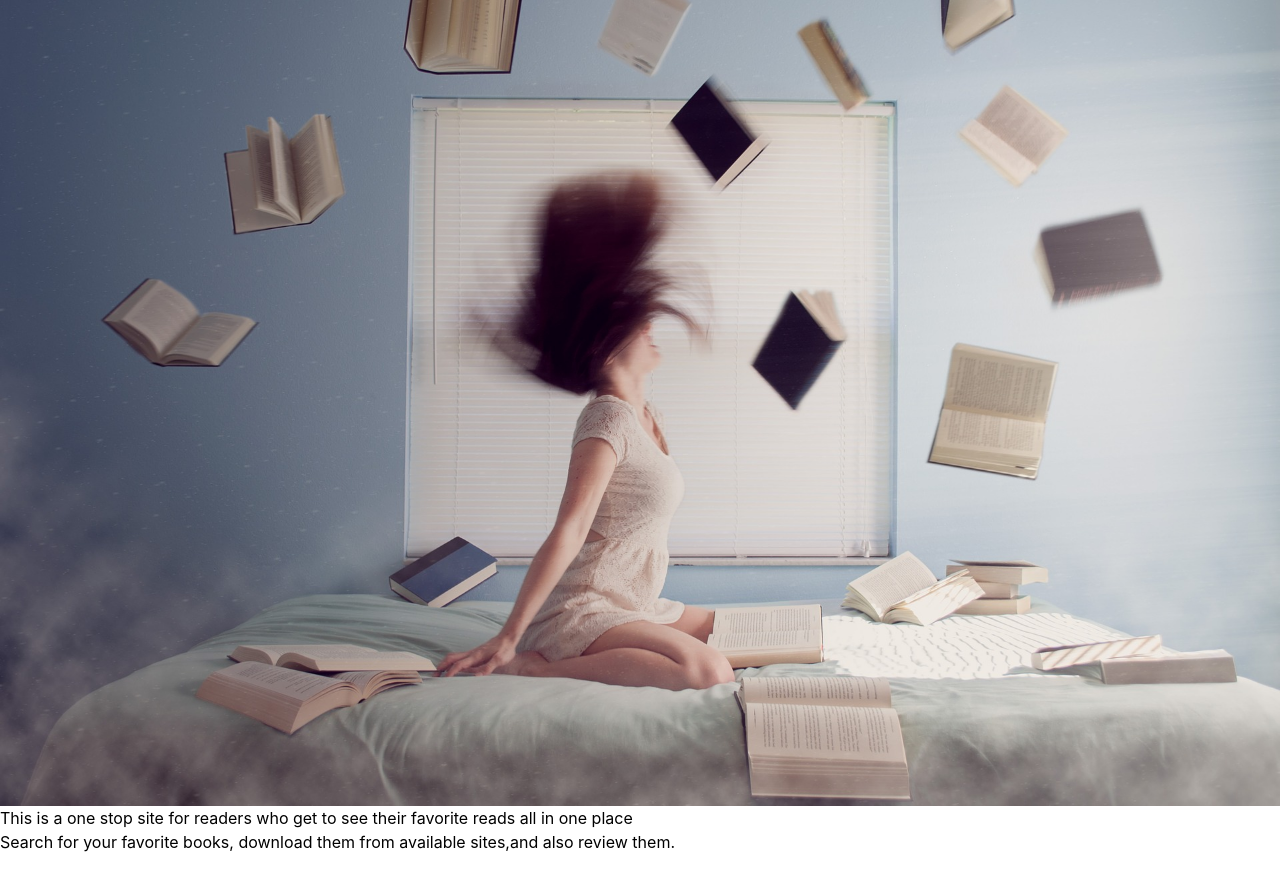
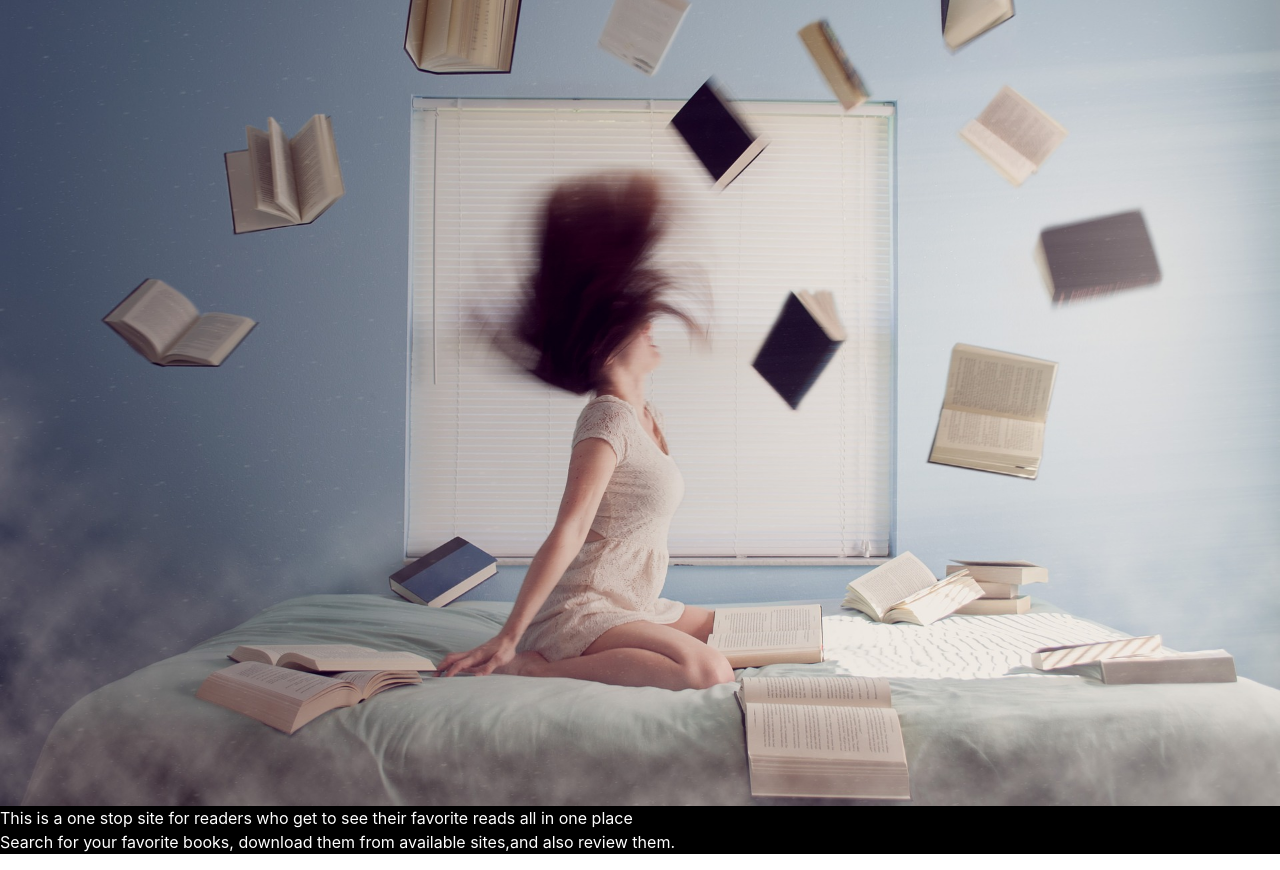
Before and after one commit to owans/levelup, a plain HTML site: page about-us.html in a window 1280 px wide. Shown: the part 43-913 px from the top of the page. Drawn offline with nearby package versions, Linux system fonts and the light colour scheme; a script that the page names is missing.

Commit message:
Made changes to about page

```diff
--- a/about-us.html
+++ b/about-us.html
@@ -34,16 +34,12 @@
                             </div>
                           </nav>
 
+                          <div>
+                              <img src="../levelup/assets/images/woman.jpg" alt="contact">
 
-                        <img src="../levelup/assets/images/woman.jpg" alt="contact">
-
-
-                        <p>This is a one stop site for readers who get to see their favorite reads all in one place<br>
+                              <p>This is a one stop site for readers who get to see their favorite reads all in one place<br>
                               Search for your favorite books, download them from available sites,and also review them.
-
-
-
-                        </div>
+                          </div>
 
 
 
--- a/assets/css/about-us.css
+++ b/assets/css/about-us.css
@@ -23,6 +23,13 @@ p{
     color: #000;
 }
 
+div p{
+    background: black;
+    color: white;
+    width: 100%;
+    text-align: justify;
+}
+
 .sticky {
     position: fixed;
     top: 0;
```
